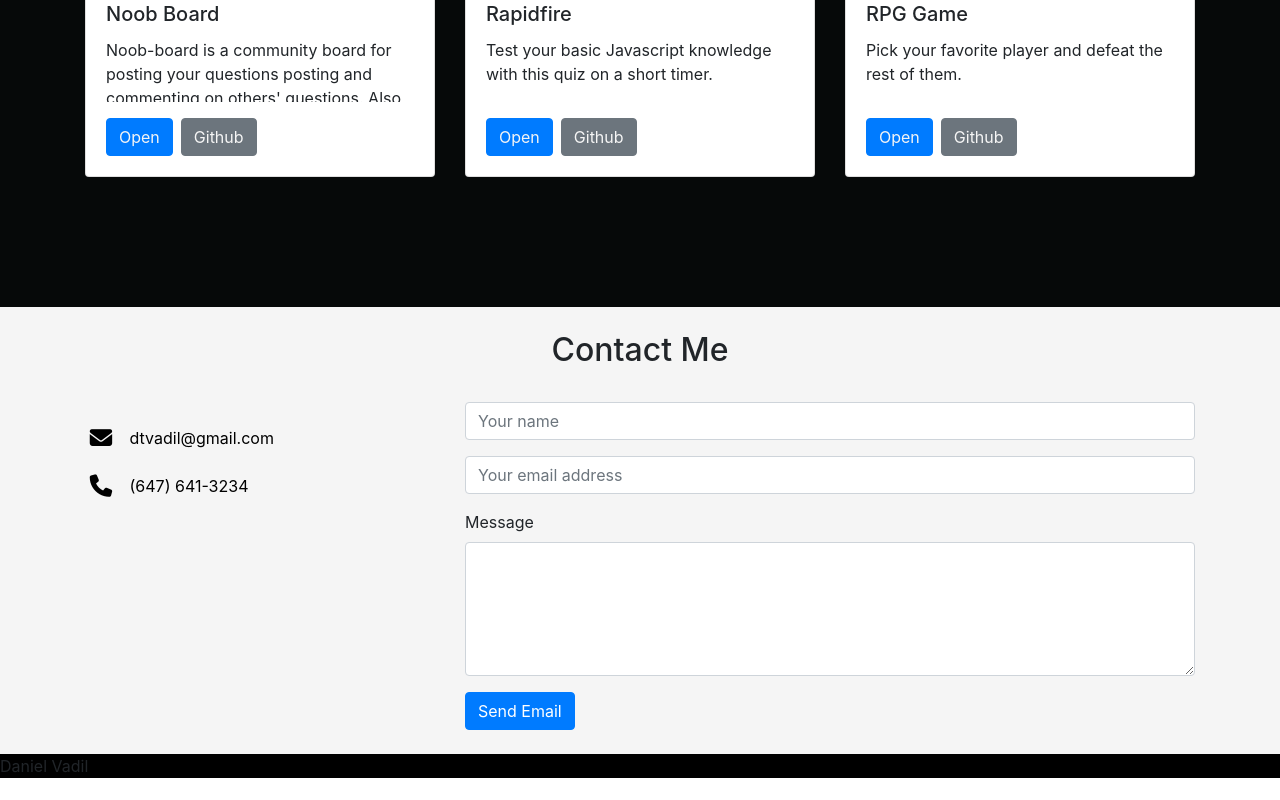
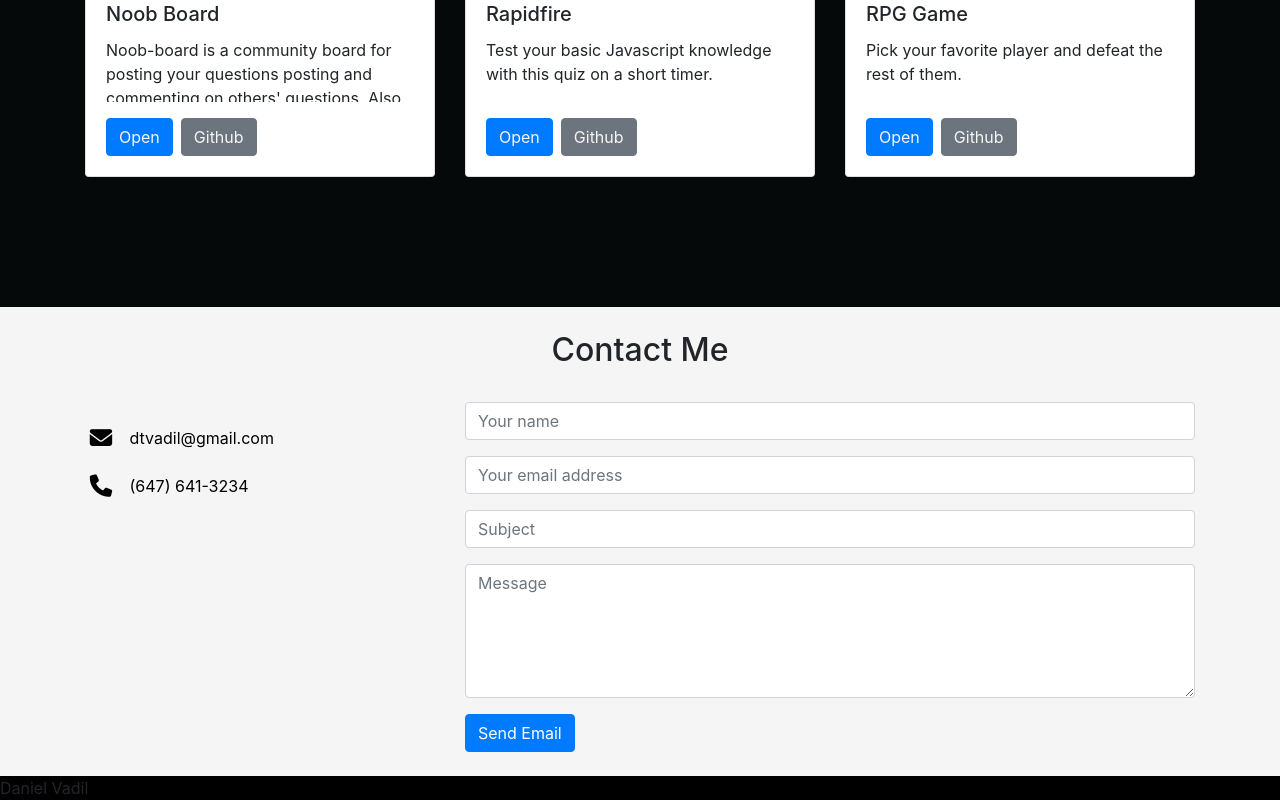
Before and after one commit to dvadz/portfolio, a React (Create React App) app: page / in a window 1280 px wide. Shown: the part 1174-1974 px from the top of the page. Before the commit the page ends 1952 px from the top, so only its background shows below. Built offline with nearby package versions, Linux system fonts and the light colour scheme.

Commit message:
- turned the Contact component into a class - added an <input> for Subject

```diff
--- a/src/components/Contact.js
+++ b/src/components/Contact.js
@@ -1,7 +1,8 @@
 import React from "react";
 import "./Contact.css";
 
-const Contact = () => {
+class Contact extends React.Component {
+  render() {
     return (
       <div id='contact' className='contact'>
         <h2 className='p-4 text-center'>Contact Me</h2>
@@ -28,7 +29,13 @@ const Contact = () => {
                 {/* Name */}
                 <div class='form-group'>
                   {/* <label for='name'></label> */}
-                <input type='text' class='form-control' id='name' placeholder='Your name' />
+                  <input
+                    type='text'
+                    class='form-control'
+                    id='name'
+                    placeholder='Your name'
+                    required
+                  />
                 </div>
                 {/* Email Address */}
                 <div class='form-group'>
@@ -38,12 +45,29 @@ const Contact = () => {
                     class='form-control'
                     id='email'
                     placeholder='Your email address'
+                    required
+                  />
+                </div>
+                {/* Subject */}
+                <div class='form-group'>
+                  {/* <label for='subject'></label> */}
+                  <input
+                    type='text'
+                    class='form-control'
+                    id='subject'
+                    placeholder='Subject'
+                    required
                   />
                 </div>
                 {/* Message */}
                 <div class='form-group'>
-                <label for='message'>Message</label>
-                <textarea class='form-control' id='message' rows='5'></textarea>
+                  {/* <label for='message'>Message</label> */}
+                  <textarea
+                    class='form-control'
+                    id='message'
+                    rows='5'
+                    placeholder='Message'
+                    required></textarea>
                 </div>
                 <button className='btn btn-primary' type='submit'>
                   Send Email
@@ -54,6 +78,7 @@ const Contact = () => {
         </div>
       </div>
     );
-};
+  }
+}
 
 export default Contact;
```
Lines whose indentation alone changed are shown as unchanged.
